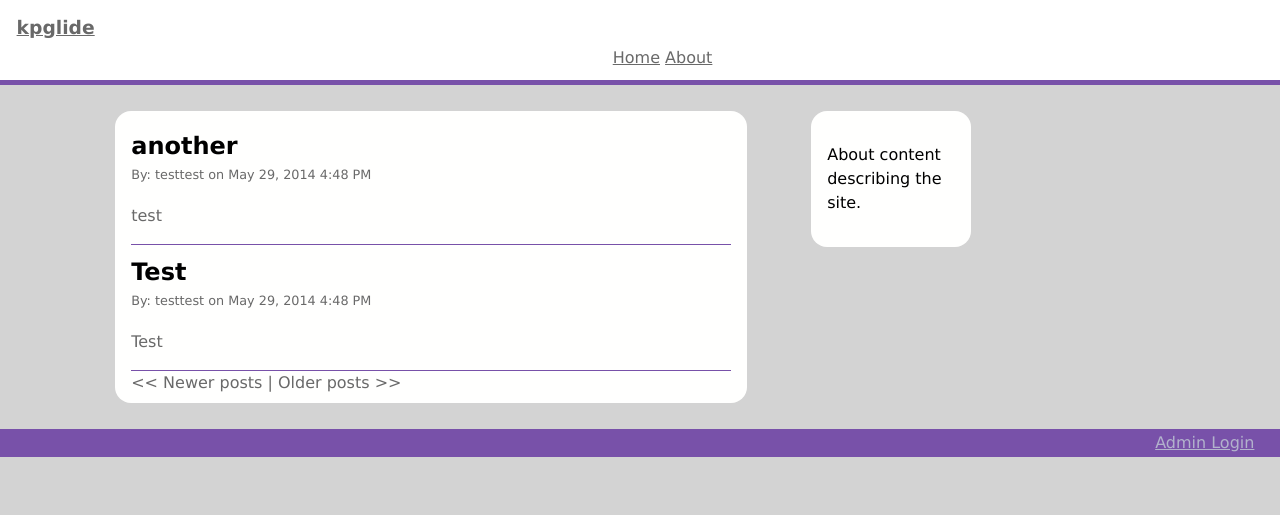
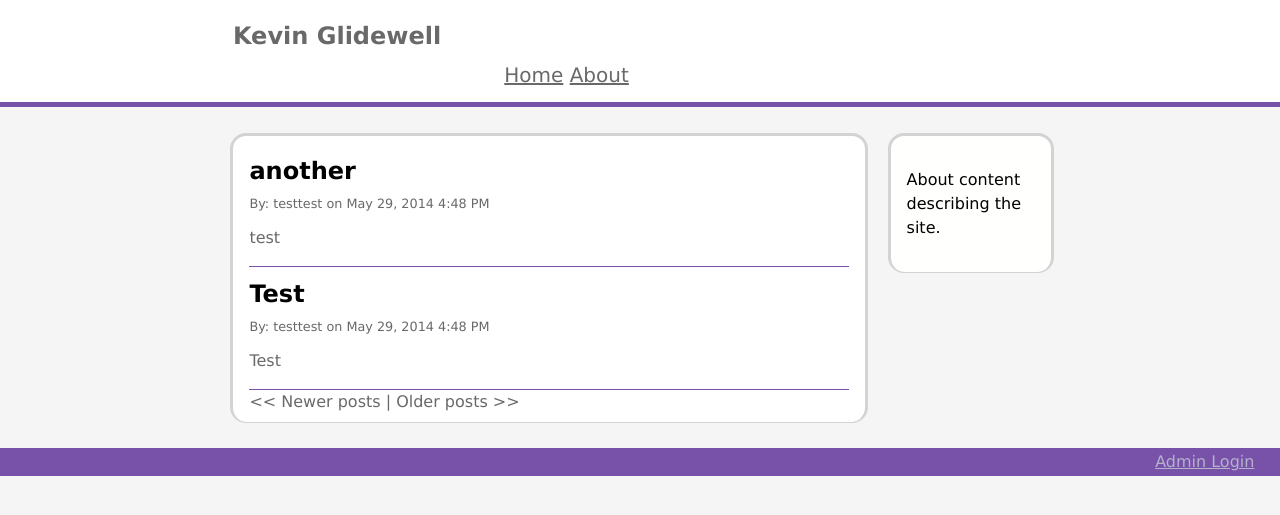
Before and after one commit to kpglide/blog, a Flask app: page / in a window 1280 px wide. Shown: the top 515 px of the page. Run offline with Flask 2, Linux system fonts and the light colour scheme; data comes from the database, SQL or seed files in the repository; both versions use the stored data as it was after the commit; some libraries are stand-ins or nearby versions.

Commit message:
'updated'

```diff
--- a/app/static/base_styles.css
+++ b/app/static/base_styles.css
@@ -5,12 +5,12 @@ body {
 	font-family: Verdana, Geneva, sans-serif;
  	font-size: 100%;
  	margin: 0;
- 	background-color: #D3D3D3;
+ 	background-color: #F5F5F5;
 }
 
 #masthead {
 	width: 100%;
-	background-color: white;
+	background-color: #FFFFFF;
 	height: 20%;
 	padding: .2%;
 	border-bottom-style: solid;
@@ -18,13 +18,19 @@ body {
 	border-bottom-color: #7851a9;
 }
 
-#masthead h3 {
-	margin: .75em;
+#masthead h2 {
+	margin: 1.5% 1.5%;
+}
+
+#masthead h2 a {
+	text-decoration: none;
 }
 
 #masthead ul {
 	text-align: center;
-	line-height: 50%
+	line-height: 50%;
+	margin-right: 15%;
+	font-size: 125%;
 }
 
 #masthead li {
@@ -44,13 +50,16 @@ body {
 
 #post {
 	margin: 1%;
-	background-color: #FFFFFE;
+	background-color: #FFFFFF;
 	line-height: 1.5em;
 	padding: .50em 1em;
 	-webkit-border-radius: 16px;
 	-moz-border-radius: 16px;
 	border-radius: 16px;
 	color: #696969;
+	border-style: solid;
+	border-color: LightGray;
+	border-bottom-width: thin;
 }
 
 #title {
@@ -62,7 +71,8 @@ body {
 
 #byline {
 	font-size: 80%;
-	line-height: 25%;
+	margin-top: -1%;
+	margin-bottom: -3%;
 }
 
 #post_body {
@@ -83,6 +93,9 @@ body {
 	-webkit-border-radius: 16px;
 	-moz-border-radius: 16px;
 	border-radius: 16px;
+	border-style: solid;
+	border-color: LightGray;
+	border-bottom-width: thin;
 }
 
 #flashed_messages {
@@ -138,12 +151,15 @@ body {
 	margin: 1%;
 	background-color: #7851a9;
 	color: white;
-	font-size: 400%;
-	line-height: 1.5em;
-	padding: .50em 1em;
+	font-size: 350%;
+	padding: .5em;
 	-webkit-border-radius: 16px;
 	-moz-border-radius: 16px;
 	border-radius: 16px;
+}
+
+#about_title p {
+	text-align: center;
 }
 
 #about_body {
@@ -151,7 +167,7 @@ body {
 	background-color: #7851a9;
 	color: white;
 	line-height: 1.5em;
-	padding: 1em 1em;
+	padding: .5em;
 	-webkit-border-radius: 16px;
 	-moz-border-radius: 16px;
 	border-radius: 16px;
@@ -169,10 +185,14 @@ body {
 
 @media screen and (min-width: 780px) {
 
+#masthead h2 {
+	margin: 1.5% 0 1% 18%;
+}
+
 #post {
 	float: left;
-	margin: 2% 5% 2% 9%;
-	width: 62%;
+	margin: 2% 1.5% 2% 18%;
+	width: 52%;
 	max-width: 600px;
 }
 
@@ -184,17 +204,21 @@ body {
 
 #about_body {
 	float: left;
-	margin: 5% 5% 2% 5%;
+	margin: 5% 1% 2% 0%;
 	width: 30%;
 	max-width: 600px;
 }
 
 #about_title {
   float: left;
-  margin: 5% 2% 5% 9%;
+  margin: 2% 1.5% 2% 18%;
   width: 20%;
 }
 
 #footer {
 	 clear: both;
 }
+
+#form_container {
+	margin: 2% 0% 2% 18%;
+}
--- a/app/templates/admin.html
+++ b/app/templates/admin.html
@@ -21,11 +21,11 @@
 <form action="" method="post" name="login">
 	{{ form.hidden_tag() }}
 	<div id="login_form">
-		<p>Username: {{form.username}}<br>
+		<p>Username {{form.username}}<br>
 		{% for error in form.errors.username %}
 		<label id="login_form_error">[{{error}}]</label>
 		{% endfor %}</p>
-		<p>Password: {{form.password}}<br>
+		<p>Password {{form.password}}<br>
 		{% for error in form.errors.password %}
 		<label id="login_form_error">[{{error}}]</label>
 		{% endfor %}</p>
--- a/app/templates/base.html
+++ b/app/templates/base.html
@@ -6,7 +6,7 @@
 	{% if title %}
 	<title>{{ title }}</title>
 	{% else %}
-	<title>kpglide</title>
+	<title>Kevin Glidewell</title>
 	{% endif %}
 
 <link rel="stylesheet" href="/static/base_styles.css">
@@ -21,7 +21,7 @@
 
 <div id="masthead">
 	<hgroup>
-	<h3><a href="/index">kpglide</a></h2>
+	<h2><a href="/index">Kevin Glidewell</a></h2>
 	<ul>
 	<li><a href="{{url_for('index')}}">Home</a></li>
 	<li><a href="{{url_for('about')}}">About</a></li>
--- a/app/templates/index.html
+++ b/app/templates/index.html
@@ -5,7 +5,9 @@
 	{% for post in posts.items %}
 		<div id="post_wrapper">
 			<p id="title">{{ post.title }}</p>
-			<p id="byline">By: {{ post.user.username }} on {{ moment(post.timestamp).format('LLL') }}</p>
+			<p id="byline">
+			By: {{ post.user.username }} on {{ moment(post.timestamp).format('LLL') }}
+			</p>
 			<p id="post_body">{{post.body }}</p>
 			{% if post.user_id == session['user_id'] %}
 			<p><a href="{{ url_for('delete', id = post.id) }}">Delete</a>
--- a/app/templates/post.html
+++ b/app/templates/post.html
@@ -7,11 +7,11 @@
 	<form action="" method="post" name="blog_post_form">
 	{{ form.hidden_tag() }}
 	<div id="blog_post_form">
-		<p>Title:<br>{{form.title(id="title_input")}}
+		<p>Title<br>{{form.title(id="title_input")}}
 			{% for error in form.errors.username %}
 				<label id="blog_post_form_error">[{{error}}]</label>
 			{% endfor %}</p>
-		<p>Body:<br> {{form.body(id="body_input")}}<br>
+		<p>Body<br> {{form.body(id="body_input")}}<br>
 			{% for error in form.errors.password %}
 				<label id="blog_post_form_error">[{{error}}]</label>
 			{% endfor %}</p>
```
Also changed, not shown: tests.py (+23 -7 lines), blog.db, test.db.
